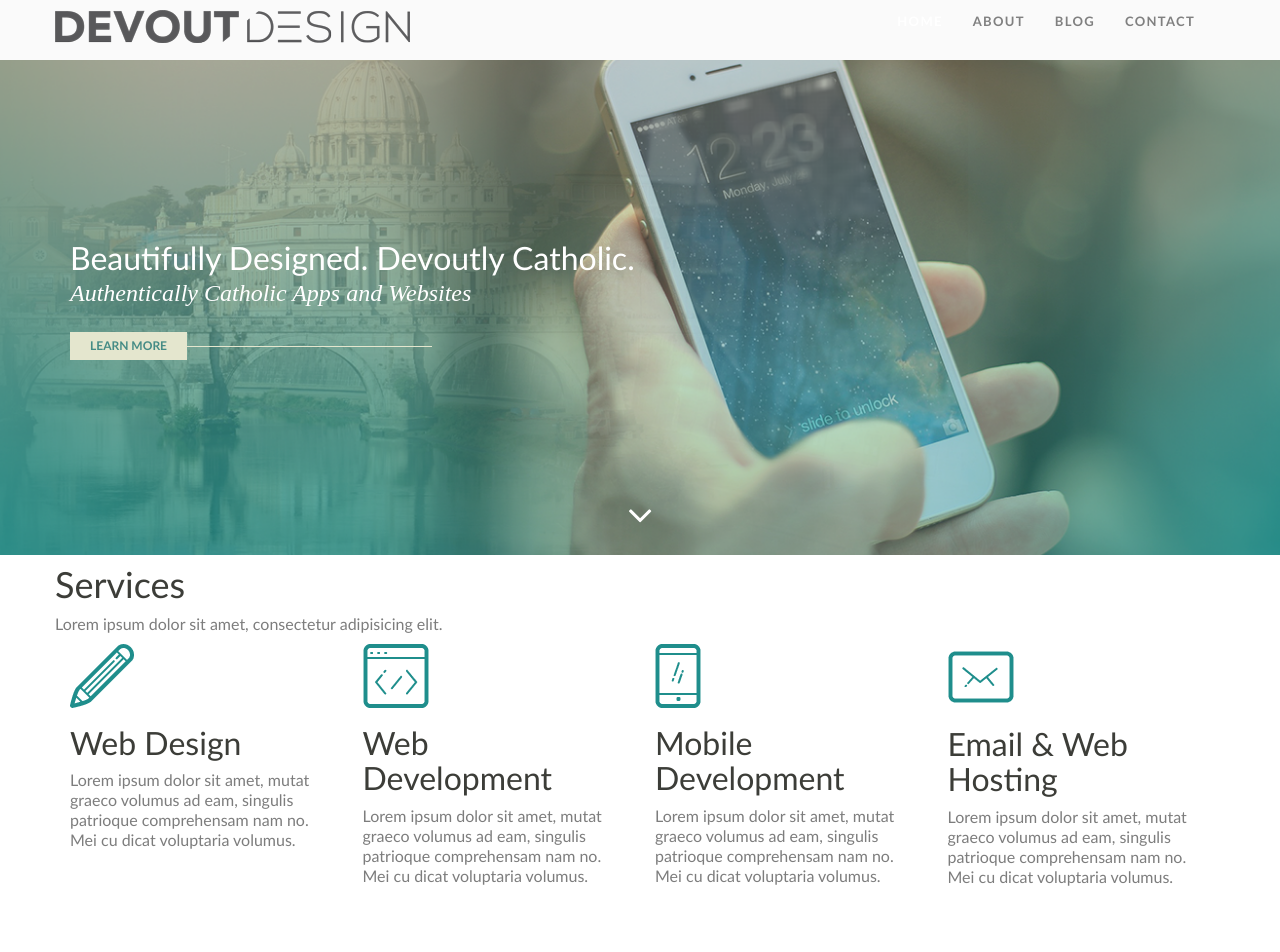
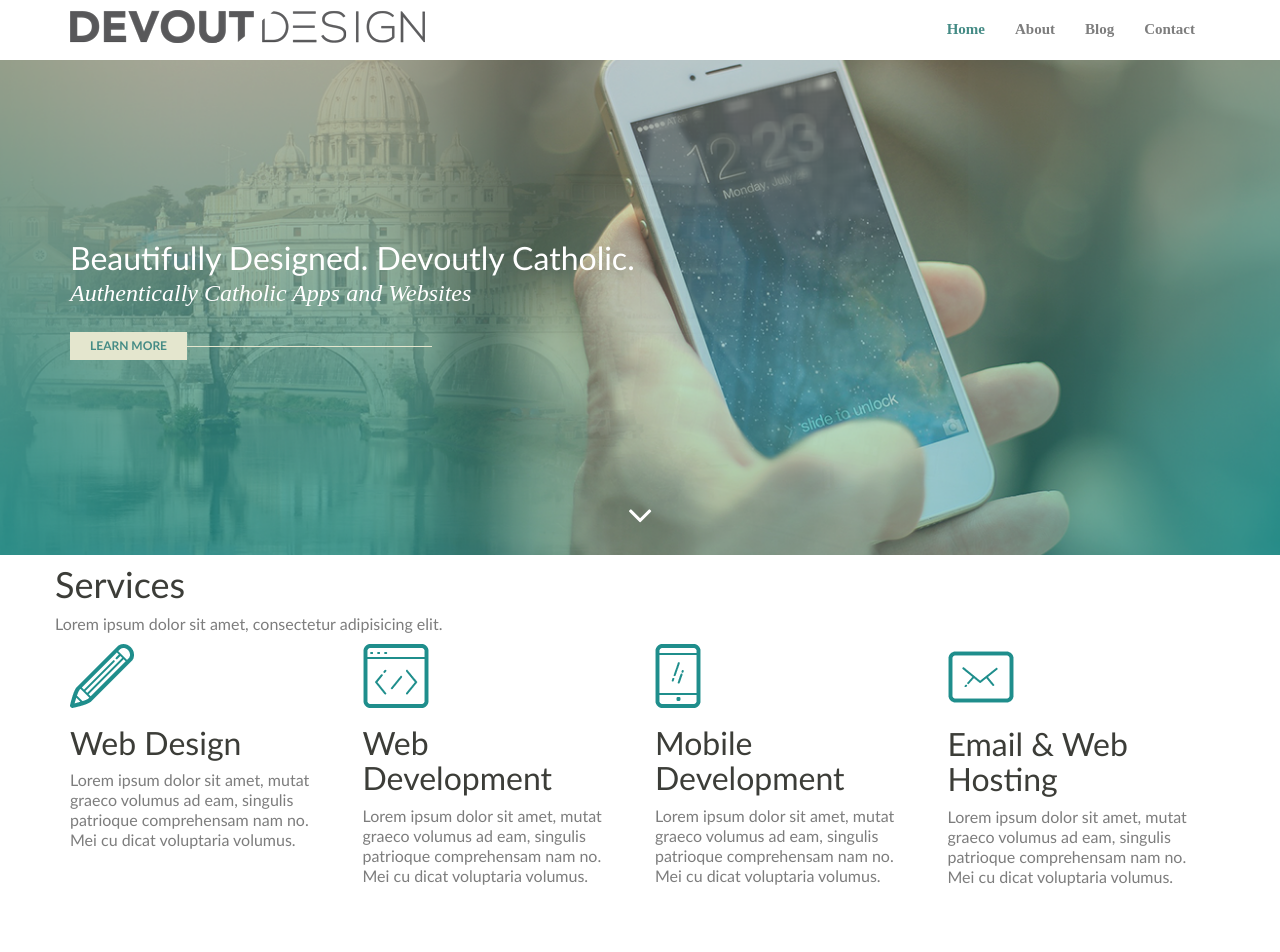
Before and after one commit to devoutdesign/devoutdesign.github.io, a Jekyll site: the page built from index.html, in a window 1280 px wide and 1400 px high. Shown: the top 952 px of the window. Built offline with Jekyll 4.4.1, drawn with Linux system fonts in a browser that asks for light colours; nearby versions of some CDN libraries.

Commit message:
Update navigation font and positioning

```diff
--- a/assets/_sass/navigation/_navigation.scss
+++ b/assets/_sass/navigation/_navigation.scss
@@ -1,83 +1,59 @@
 // =========================================================================
 //  Header and Menu
 //==========================================================================
-
-.nav>li>a:hover {
-  color: #79CDC0;
-}
-
-.navbar .navbar-nav > .active > a {
-  color: #79CDC0;
-}
-
-
-nav#filter a {
-    background-color: #EEE;
-    color:#555;
-}
-nav#filter a:hover, nav#filter a.current {
-    background-color: #228f8d;
-    color:#fff;
-}
-
 .navbar {
-    line-height: 60px;
+    display: table-cell;
+    padding-bottom: 0;
+    margin-bottom: 0;
+    line-height: 1;
     height: 60px;
-    background-color: rgba(250,250,250,1);
-    display: table-cell;
+    background-color: $white;
     vertical-align: middle;
     text-align: center;
-    margin-bottom: 0;
-    padding-bottom:0;
 }
 
 .navbar .navbar-collapse {
+    padding-bottom: 0;
     margin-bottom: 0;
-    padding-bottom:0;
 }
 
 .nav li {
     height: 100%;
-    line-height: 100%;
+    padding-bottom: 0;
     margin-bottom: 0;
-    padding-bottom:0;
+    line-height: 1;
 }
 
-.nav>li>a {
+.nav > li > a {
     display: table-cell;
     height: 100%;
+    padding-top: 22px;
+    padding-bottom: 23px;
+    color: $gray;
+    font-family: $serif;
+    font-weight: 700;
+    font-size: .938em;
     line-height: 100%;
     vertical-align: middle;
-    color: #808080;
-    font-weight: 700;
-    font-size: 13px;
-    letter-spacing: .1em;
-    text-transform: uppercase;
 }
 
-.nav>li>a:hover {
-    color: #fff;
+.nav > li.active > a {
+    color: $teal;
+}
+
+.nav > li > a:hover {
+    color: lighten($teal, 10%);
     background: none;
 }
 
 .navbar-nav {
+    margin-bottom: 0;
+    padding-bottom: 0;
     float: right;
-    margin-bottom: 0;
-    padding-bottom:0;
 }
 
-.navbar .navbar-nav > .active > a {
-    color: #fff;
-}
-.navbar .navbar-nav > .active > a {
-    padding-bottom: 22px;
-}
-
-h1 a.navbar-brand {
-    font-size: 24px;
-    color: #fff;
-    font-weight: 900;
-    text-shadow: none;
+.navbar > .container .navbar-brand {
+    margin-left: 0;
 }
 
 .navbar-brand {
@@ -85,11 +61,7 @@ h1 a.navbar-brand {
     margin-top: 10px;
     display: table-cell;
     vertical-align: middle;
-    text-indent: -99999px; // hide text of logos
-}
-
-.navbar-brand img {
-    vertical-align: middle;
+    text-indent: -9999px; // hide text of logos
 }
 
 .navbar-brand .logo {
@@ -107,3 +79,9 @@ h1 a.navbar-brand {
 .navbar-collapse.in {
     margin-top: -5px !important;
 }
+
+@media (max-width: 1199px) and (min-width: 768px) {
+    .navbar-nav {
+        margin-top: 0;
+    }
+}
```
Also changed, not shown: assets/_sass/base/_base.scss (+11 -1 lines).
